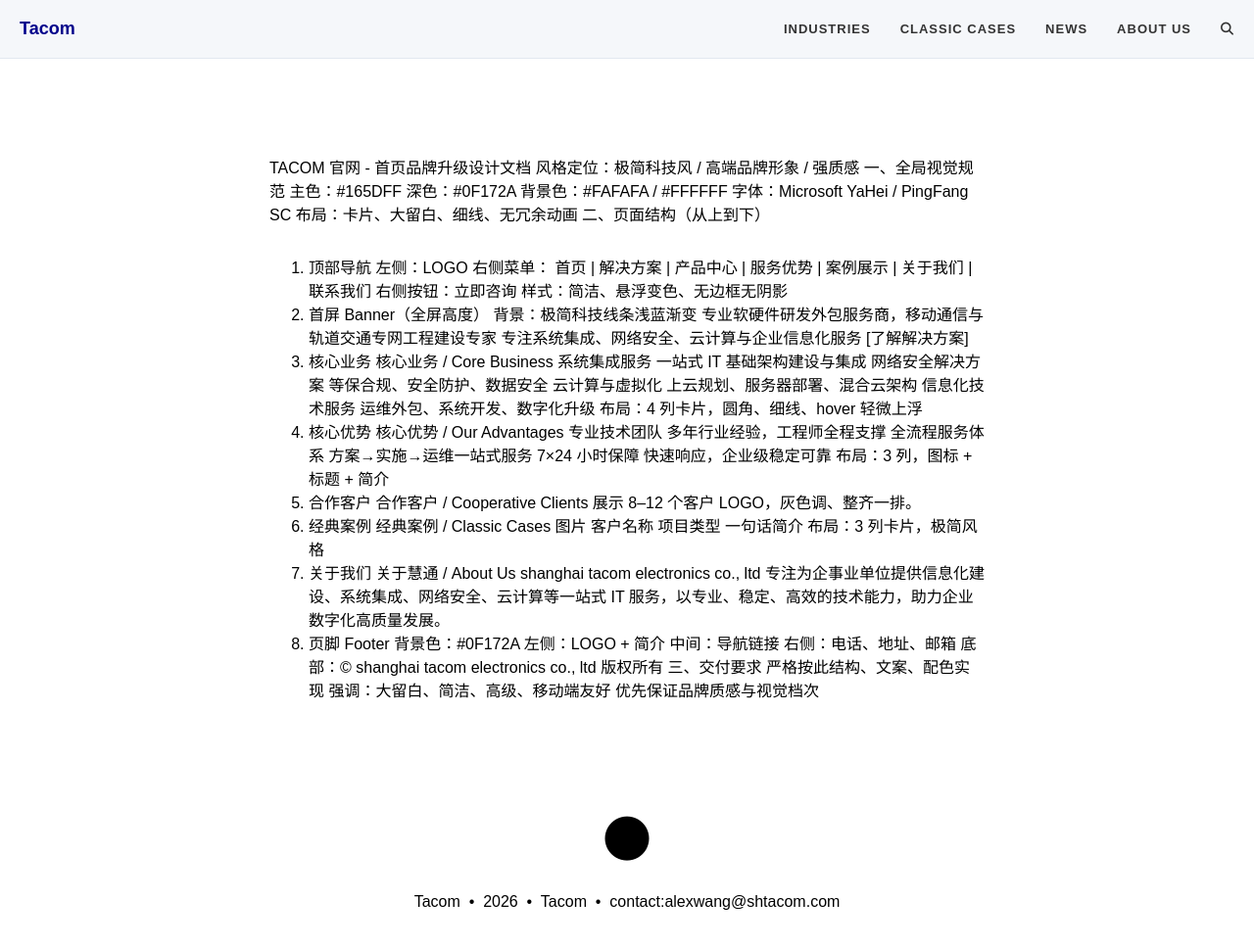
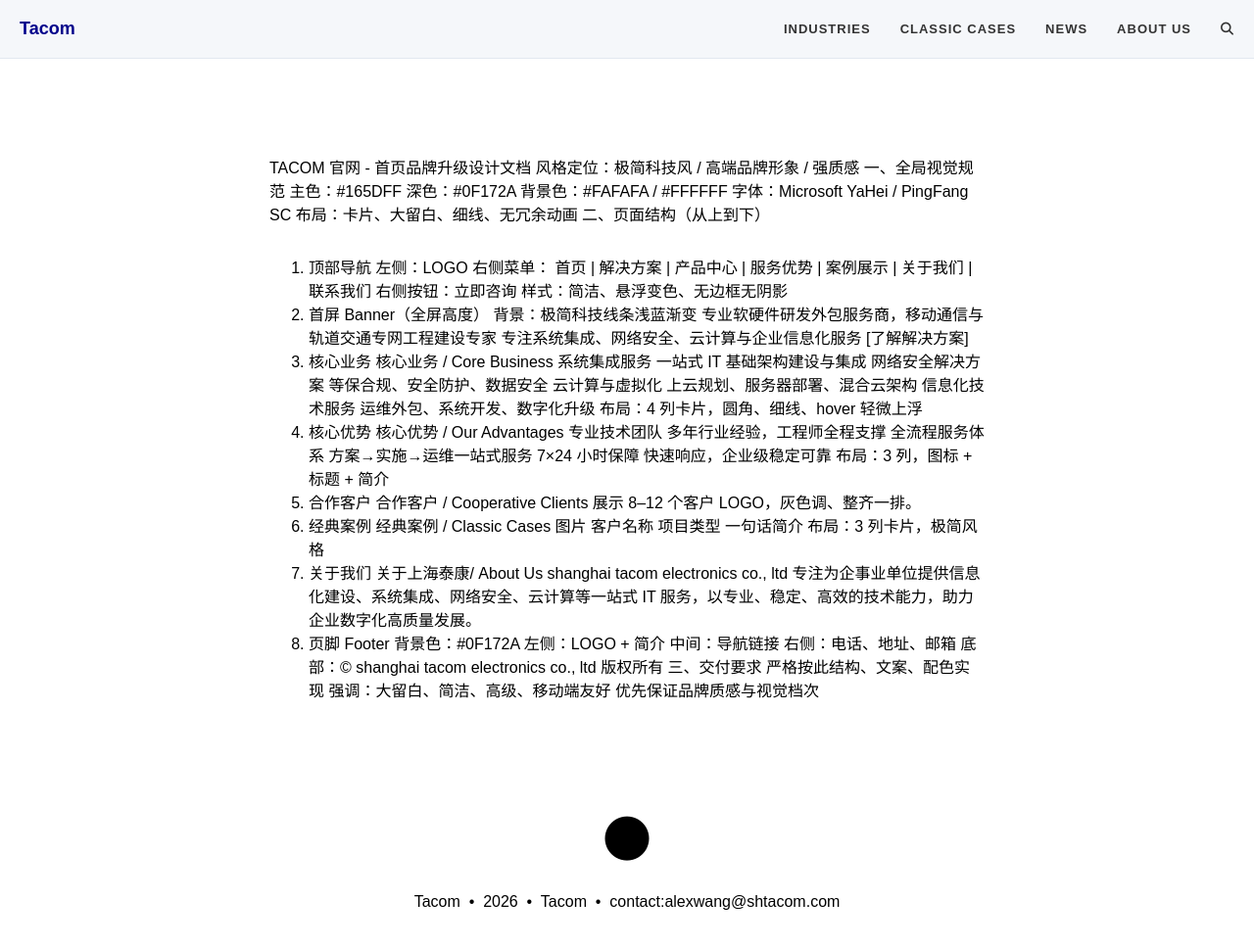
Before and after one commit to alextawang/alextawang.github.io, a Jekyll site: the page built from web-site-design.md, in a window 1280 px wide and 983 px high. Shown: the top 968 px of the window at 98% size. Built offline with Jekyll 4.4.1, drawn with Linux system fonts in a browser that asks for light colours; our own code applies the rules of GitHub Pages for plain Markdown files; comment, search, counter and statistics services are not loaded.

```diff
--- a/_config.yml
+++ b/_config.yml
@@ -259,7 +259,7 @@
 #################################################################################
 
 # Output options (more information on Jekyll's site)
-timezone: "America/Los_Angeles"
+
 markdown: kramdown
 highlighter: rouge
 permalink: /:year-:month-:day-:title/
--- a/index.html
+++ b/index.html
@@ -130,7 +130,7 @@
   }
 
   .tc-hero h1 {
-    font-size: clamp(2rem, 5vw, 3.5rem);
+    font-size: clamp(1.5rem, 4vw, 2.5rem);
     font-weight: 700;
     color: #FFFFFF;
     line-height: 1.2;
--- a/web-site-design.md
+++ b/web-site-design.md
@@ -49,7 +49,7 @@
 一句话简介
 布局：3 列卡片，极简风格
 7. 关于我们
-关于慧通 / About Us
+关于上海泰康/ About Us
 shanghai tacom electronics co., ltd 专注为企事业单位提供信息化建设、系统集成、网络安全、云计算等一站式 IT 服务，以专业、稳定、高效的技术能力，助力企业数字化高质量发展。
 8. 页脚 Footer
 背景色：#0F172A
```
